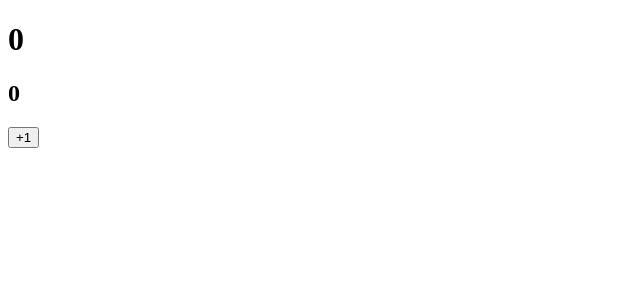
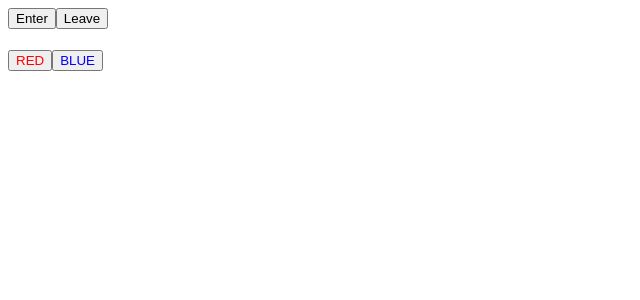
Before and after one commit to overaction/react_practice, a React (Create React App) app: page / in a window 1280 px wide. Shown: the top 300 px of the page, without its empty margins (0-640 px from the left). Built offline with nearby package versions, Linux system fonts and the light colour scheme.

Commit message:
using useState

```diff
--- a/src/App.js
+++ b/src/App.js
@@ -1,9 +1,8 @@
 import React from 'react';
-import MyComponent from './MyComponent';
-import Counter from './Counter';
+import Say from './Say';
 
 const App = () => {
-    return <Counter />
+    return <Say />
 }
 
 export default App;
--- /dev/null
+++ b/src/Say.js
@@ -0,0 +1,21 @@
+import React, { useState, Fragment } from 'react';
+
+const Say = () => {
+    const [message, setMessage] = useState('');
+    const onClickEnter = () => setMessage('hello');
+    const onClickLeave = () => setMessage('bye');
+
+    const [color, setColor] = useState('black');
+    return (
+        <Fragment>
+            <button onClick={onClickEnter}>Enter</button>
+            <button onClick={onClickLeave}>Leave</button>
+            <h1 style={{color}}>{message}</h1>
+            <button style={{color:'red'}} onClick={() => setColor('red')}>RED</button>
+            <button style={{color:'blue'}} onClick={() => setColor('blue')}>BLUE</button>
+
+        </Fragment>
+    )
+}
+
+export default Say;
```
